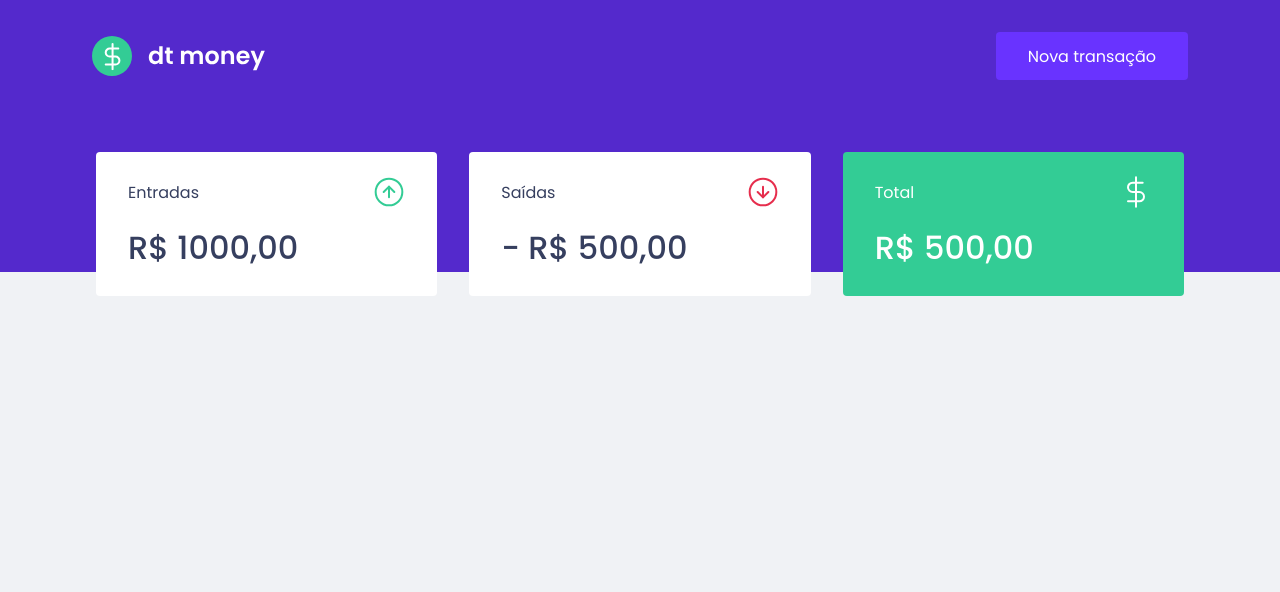
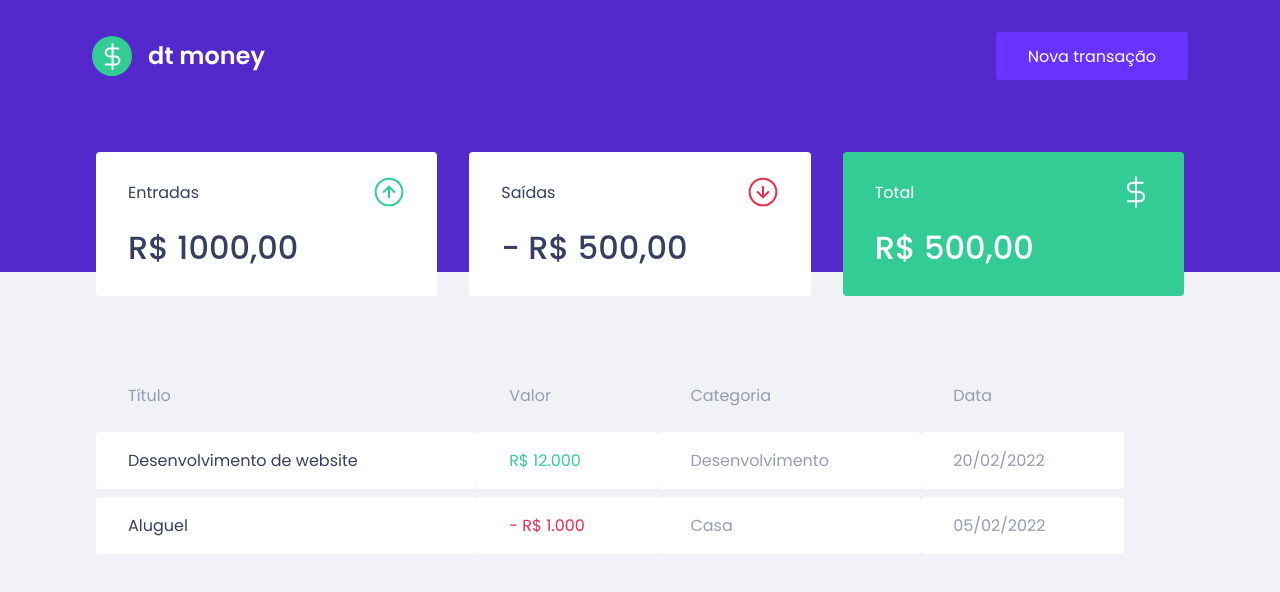
Before and after one commit to brhenriq/dtmoney, a React (Create React App) app: page / in a window 1280 px wide. Shown: the top 592 px of the page. Built offline with nearby package versions, Linux system fonts and the light colour scheme.

Commit message:
ADD: Transaction Table component

```diff
--- a/src/components/Dashboard/index.tsx
+++ b/src/components/Dashboard/index.tsx
@@ -1,10 +1,12 @@
 import { Summary } from "../Summary";
+import { TransactionTable } from "../TransactionTable";
 import { Container } from "./styles";
 
 export function Dashboard() {
   return (
     <Container>
-      <Summary></Summary>
+      <Summary />
+      <TransactionTable />
     </Container>
   );
 }
--- /dev/null
+++ b/src/components/TransactionTable/index.tsx
@@ -0,0 +1,34 @@
+import { Container } from "./styles";
+
+export function TransactionTable() {
+  return (
+    <Container>
+      <table>
+        <thead>
+          <tr>
+            <th>Título</th>
+            <th>Valor</th>
+            <th>Categoria</th>
+            <th>Data</th>
+          </tr>
+        </thead>
+
+        <tbody>
+          <tr>
+            <td>Desenvolvimento de website</td>
+            <td className="deposit">R$ 12.000</td>
+            <td>Desenvolvimento</td>
+            <td>20/02/2022</td>
+          </tr>
+
+          <tr>
+            <td>Aluguel</td>
+            <td className="withdrawn">- R$ 1.000</td>
+            <td>Casa</td>
+            <td>05/02/2022</td>
+          </tr>
+        </tbody>
+      </table>
+    </Container>
+  )
+}
--- /dev/null
+++ b/src/components/TransactionTable/styles.ts
@@ -0,0 +1,39 @@
+import styled from "styled-components";
+
+export const Container = styled.div`
+  margin-top: 4rem;
+  max-width: 1028px;
+
+  table {
+    width: 100%;
+    border-spacing: 0 0.5rem;
+
+    th {
+      color: var(--text-body);
+      font-weight: 400;
+      padding: 1rem 2rem;
+      text-align: left;
+      line-height: 1.5rem;
+    }
+
+    td {
+      padding: 1rem 2rem;
+      border: 0;
+      background: var(--shape);
+      color: var(--text-body);
+      border-radius: 0.25rem;
+
+      &:first-child {
+        color: var(--text-title);
+      }
+
+      &.deposit {
+        color: var(--green);
+      }
+
+      &.withdrawn {
+        color: var(--red);
+      }
+    }
+  }
+`;
```
